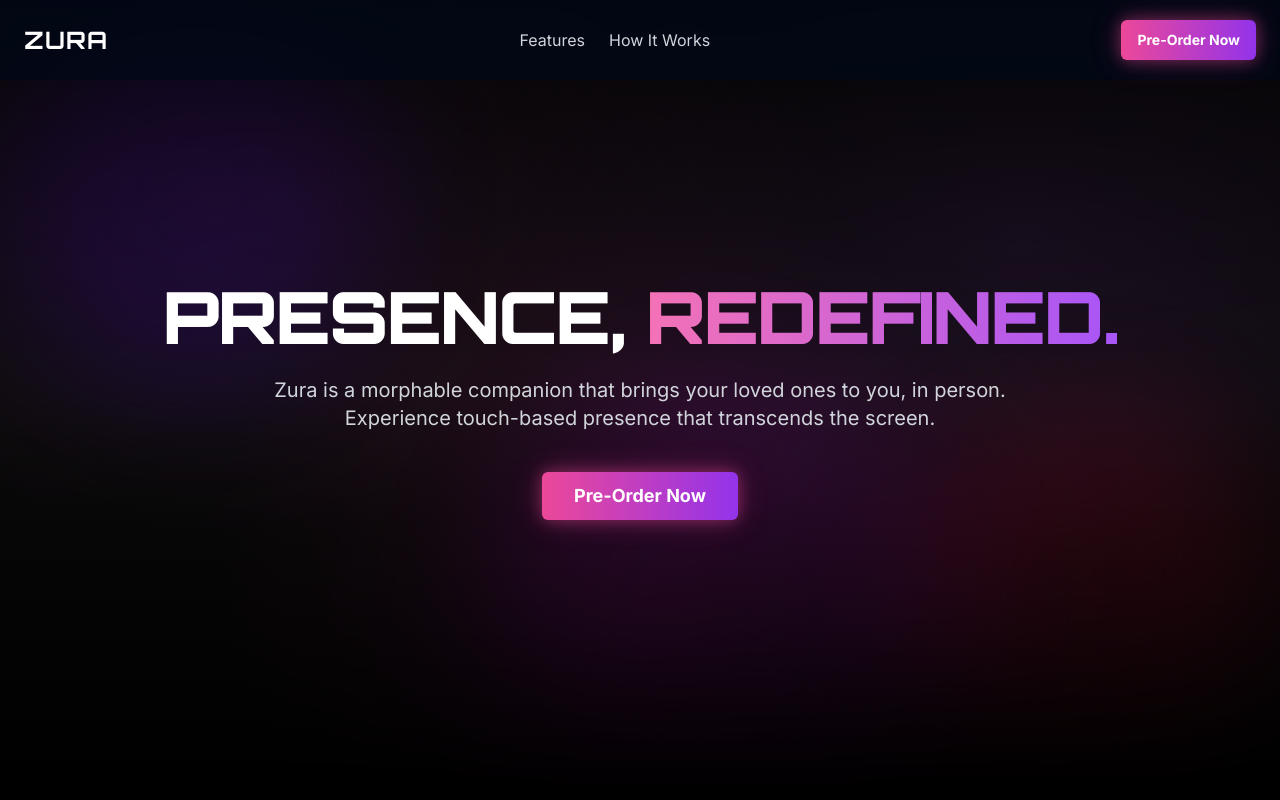
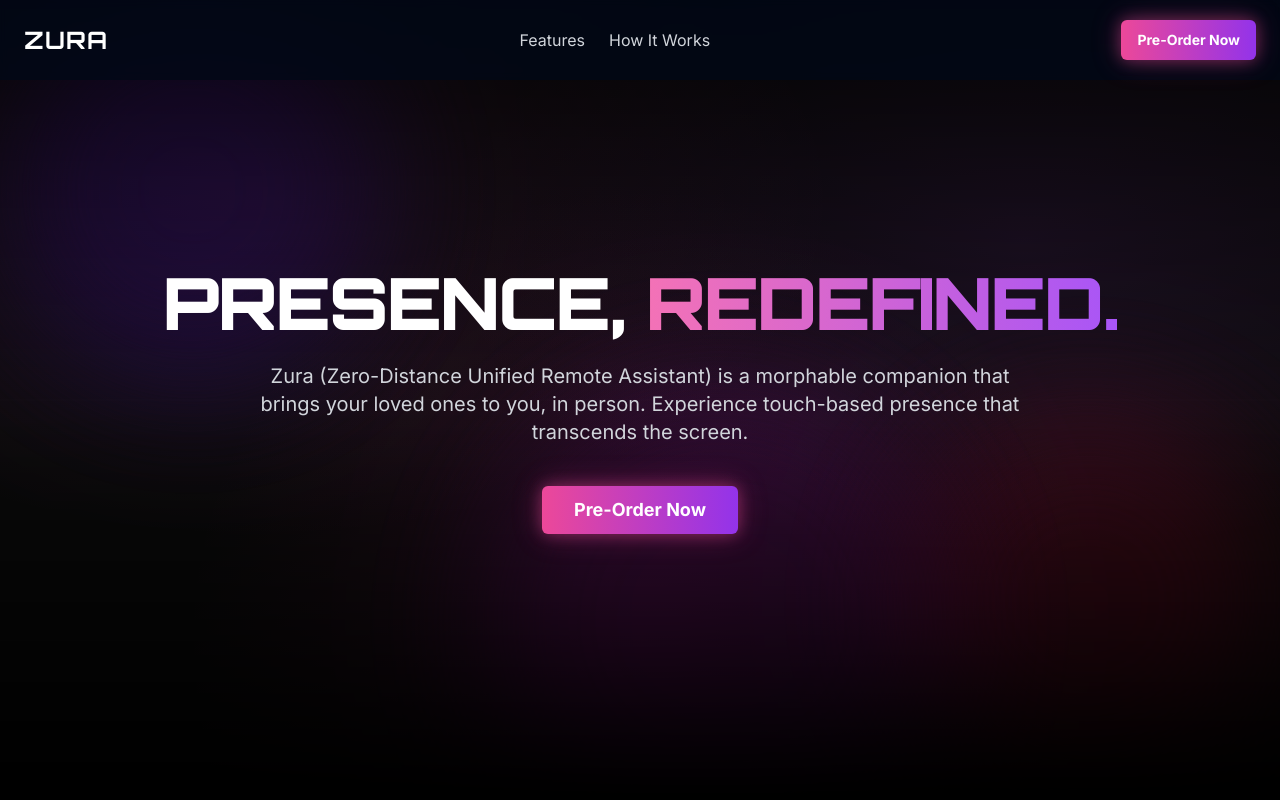
Before and after one commit to jheel2006/zura-presence-portal, a React (Vite) app: page / in a window 1280 px wide. Shown: the top 800 px of the page. Built offline with nearby package versions, Linux system fonts and the light colour scheme.

Commit message:
Add ZURA acronym to hero section
Mention that ZURA is Zero-Distance Unified Remote Assistant in the hero section.

```diff
--- a/src/components/landing/Hero.tsx
+++ b/src/components/landing/Hero.tsx
@@ -20,7 +20,7 @@ export const Hero = () => {
           Presence, <span className="text-transparent bg-clip-text bg-gradient-to-r from-pink-400 to-purple-500">Redefined.</span>
         </h1>
         <p className="mt-6 max-w-3xl mx-auto text-lg md:text-xl text-gray-300 animate-fade-in-up" style={{ animationDelay: '0.4s' }}>
-          Zura is a morphable companion that brings your loved ones to you, in person. Experience touch-based presence that transcends the screen.
+          Zura (Zero-Distance Unified Remote Assistant) is a morphable companion that brings your loved ones to you, in person. Experience touch-based presence that transcends the screen.
         </p>
         <div className="mt-10 animate-fade-in-up" style={{ animationDelay: '0.6s' }}>
           <Button size="lg" className="font-bold text-lg bg-gradient-to-r from-pink-500 to-purple-600 text-white hover:opacity-90 transition-opacity glow-shadow px-8 py-6">
```
